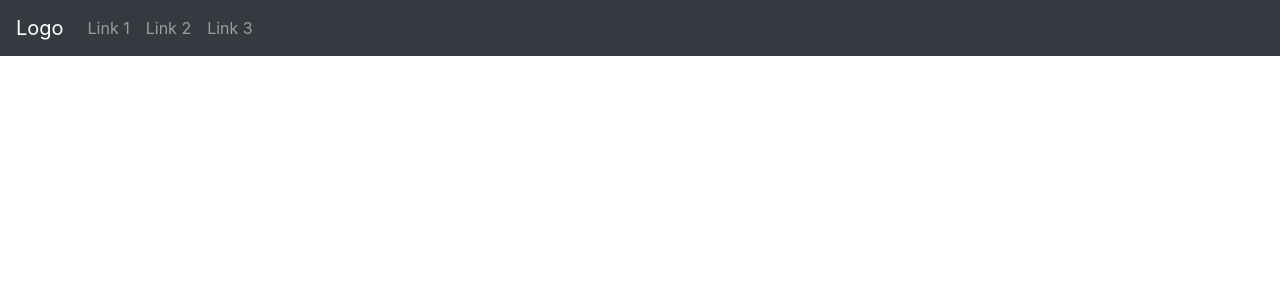
After one commit to ajayyadavexpo/mysite, a Django app: template polls/templates/polls/layouts/layout.html in a window 1280 px wide. The commit adds this page. Shown: the top 300 px of the page. Run offline with Django 3.2, Linux system fonts and the light colour scheme; the template is opened without the code that fills it, so the values that code supplies are empty; some libraries are stand-ins or nearby versions.

Commit message:
Added layouts

```diff
--- /dev/null
+++ b/polls/templates/polls/layouts/layout.html
@@ -0,0 +1,41 @@
+<!DOCTYPE html>
+<html lang="en">
+<head>
+  <title>Bootstrap Example</title>
+  <meta charset="utf-8">
+  <meta name="viewport" content="width=device-width, initial-scale=1">
+  <link rel="stylesheet" href="https://maxcdn.bootstrapcdn.com/bootstrap/4.4.1/css/bootstrap.min.css">
+  <script src="https://ajax.googleapis.com/ajax/libs/jquery/3.4.1/jquery.min.js"></script>
+  <script src="https://cdnjs.cloudflare.com/ajax/libs/popper.js/1.16.0/umd/popper.min.js"></script>
+  <script src="https://maxcdn.bootstrapcdn.com/bootstrap/4.4.1/js/bootstrap.min.js"></script>
+</head>
+<body>
+
+
+<nav class="navbar navbar-expand-sm bg-dark navbar-dark">
+  <!-- Brand/logo -->
+  <a class="navbar-brand" href="#">Logo</a>
+
+  <!-- Links -->
+  <ul class="navbar-nav">
+    <li class="nav-item">
+      <a class="nav-link" href="#">Link 1</a>
+    </li>
+    <li class="nav-item">
+      <a class="nav-link" href="#">Link 2</a>
+    </li>
+    <li class="nav-item">
+      <a class="nav-link" href="#">Link 3</a>
+    </li>
+  </ul>
+</nav>
+<div class="container">
+{% block content%}
+
+
+{% endblock %}
+
+
+</div>
+</body>
+</html>
```
Also changed, not shown: polls/templates/polls/index.html (+9 -1 lines).
